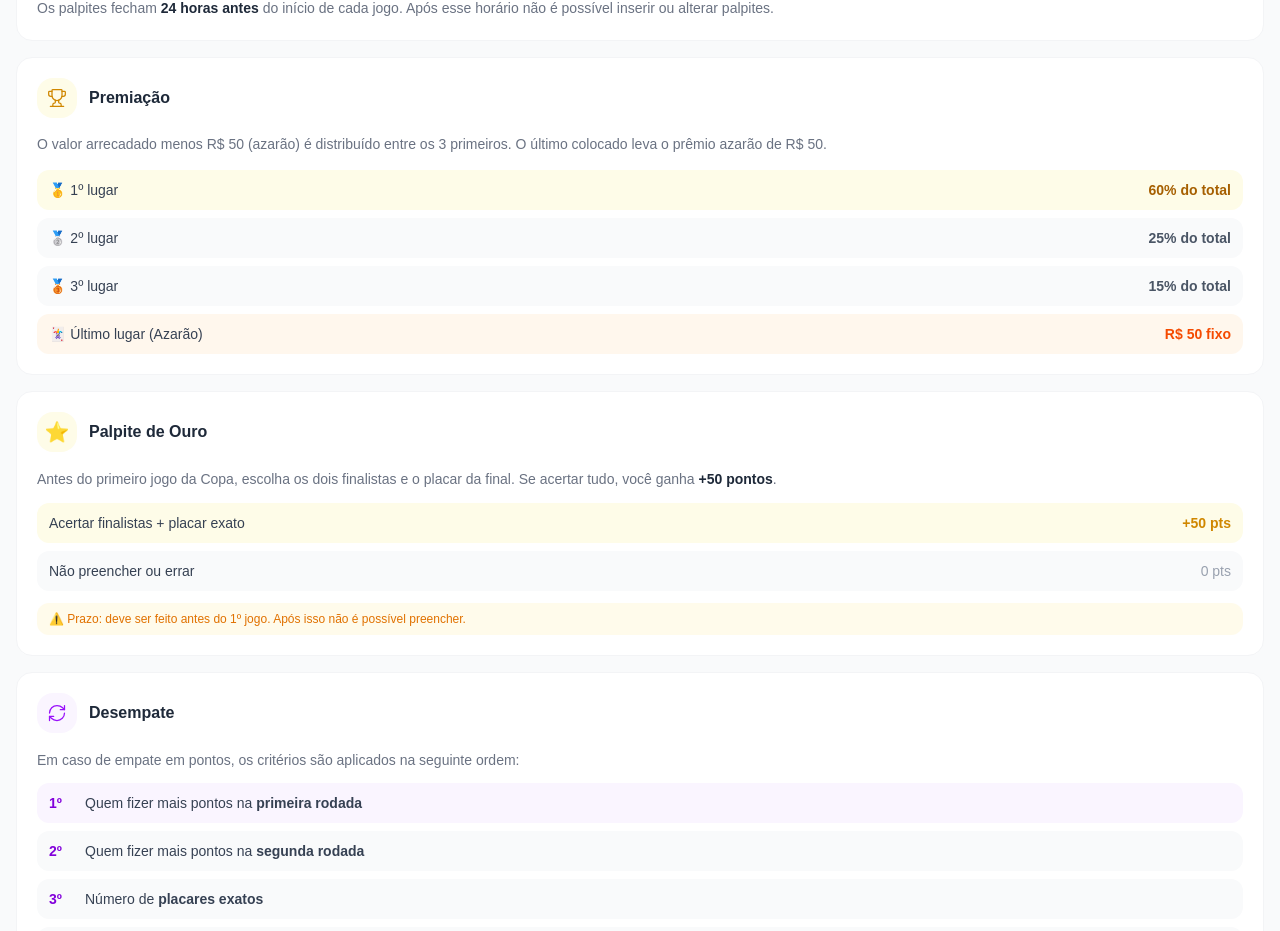
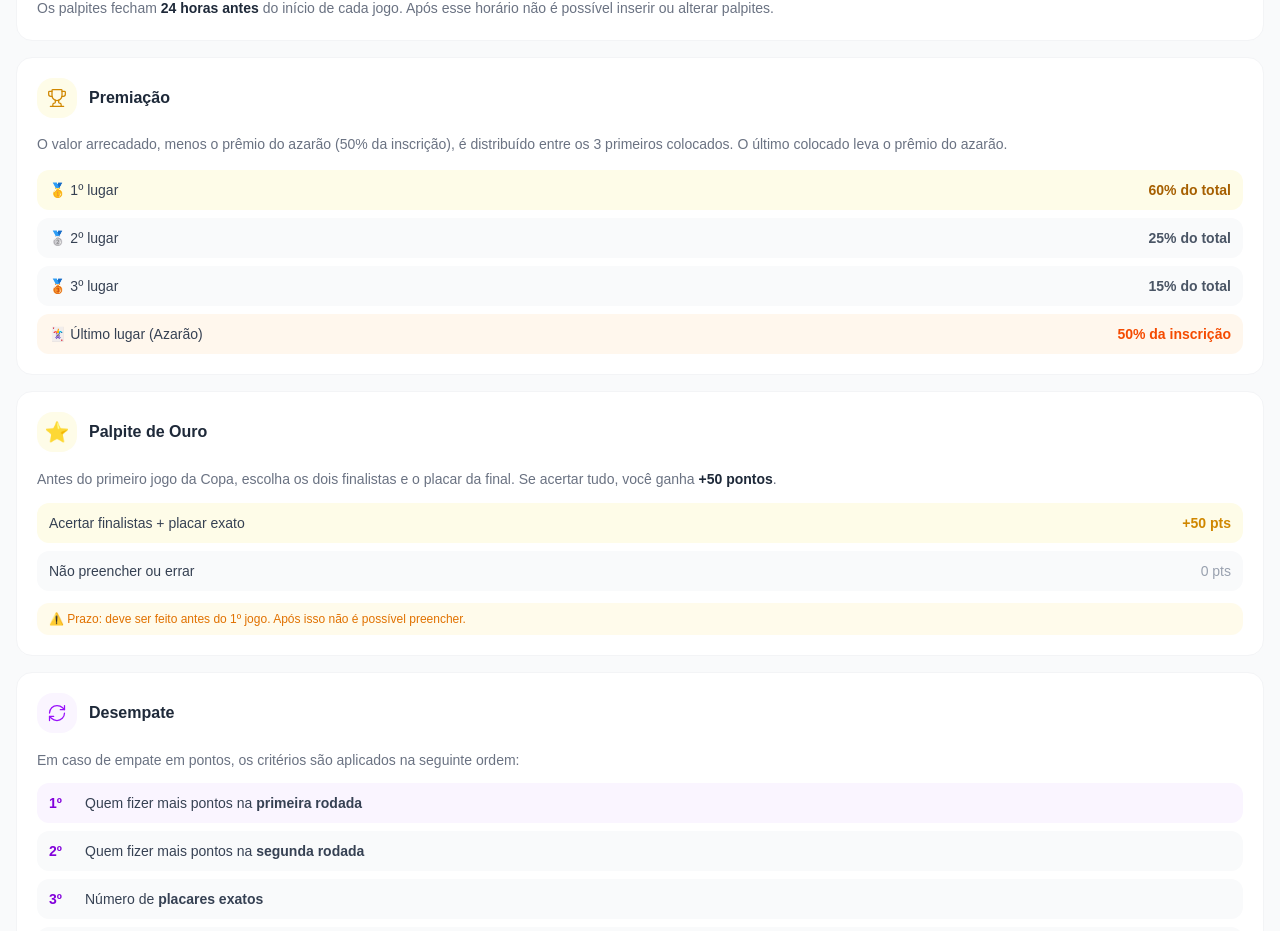
Before and after one commit to Igorsousa1397/bolao-dos-amigos, a Next.js app: page /regras in a window 1280 px wide. Shown: the part 874-1805 px from the top of the page. Built offline with nearby package versions, Linux system fonts and the light colour scheme; no server answers.

Commit message:
fix: restaura carregamento de dados no painel admin e corrige sintaxe

```diff
--- a/app/regras/page.tsx
+++ b/app/regras/page.tsx
@@ -5,12 +5,30 @@ import { useRouter } from 'next/navigation'
 import { createClient } from '@/lib/supabase/client'
 import { ArrowLeft, Trophy, Target, X, Plus, RefreshCw } from 'lucide-react'
 
+type LugarPremio = { lugar: number; pct: number }
+
+const PREMIACAO_PADRAO: LugarPremio[] = [
+  { lugar: 1, pct: 60 }, { lugar: 2, pct: 25 }, { lugar: 3, pct: 15 },
+]
+
+function medalhaLugar(lugar: number) {
+  if (lugar === 1) return '🥇'
+  if (lugar === 2) return '🥈'
+  if (lugar === 3) return '🥉'
+  return `${lugar}º`
+}
+
 export default function RegrasPage() {
   const router = useRouter()
   const supabase = createClient()
   const [habilitarOuro, setHabilitarOuro] = useState(true)
   const [habilitarExtra, setHabilitarExtra] = useState(true)
   const [habilitarAzarao, setHabilitarAzarao] = useState(true)
+  const [lugares, setLugares] = useState<LugarPremio[]>(PREMIACAO_PADRAO)
+  const [azaraoPct, setAzaraoPct] = useState(50)
+  const [valorExtra2, setValorExtra2] = useState(10)
+  const [valorExtra3, setValorExtra3] = useState(15)
+  const [valorExtra4, setValorExtra4] = useState(20)
 
   useEffect(() => {
     async function load() {
@@ -21,16 +39,27 @@ export default function RegrasPage() {
       if (!profile?.bolao_id) return
       const { data: bolao } = await supabase
         .from('boloes')
-        .select('habilitar_palpite_ouro, habilitar_palpite_extra, habilitar_azarao')
+        .select('habilitar_palpite_ouro, habilitar_palpite_extra, habilitar_azarao, premiacao, azarao_pct, valor_palpite_extra_2, valor_palpite_extra_3, valor_palpite_extra_4')
         .eq('id', profile.bolao_id).single()
       if (bolao) {
         setHabilitarOuro(bolao.habilitar_palpite_ouro ?? true)
         setHabilitarExtra(bolao.habilitar_palpite_extra ?? true)
         setHabilitarAzarao(bolao.habilitar_azarao ?? true)
+        if (Array.isArray(bolao.premiacao) && bolao.premiacao.length > 0) {
+          setLugares([...bolao.premiacao].sort((a: any, b: any) => a.lugar - b.lugar))
+        }
+        if (bolao.azarao_pct != null) setAzaraoPct(Number(bolao.azarao_pct))
+        setValorExtra2(Number(bolao.valor_palpite_extra_2 ?? 10))
+        setValorExtra3(Number(bolao.valor_palpite_extra_3 ?? 15))
+        setValorExtra4(Number(bolao.valor_palpite_extra_4 ?? 20))
       }
     }
     load()
   }, [])
+
+  function fmtReal(v: number) {
+    return `R$ ${v.toLocaleString('pt-BR', { minimumFractionDigits: 2 })}`
+  }
 
   return (
     <div className="min-h-screen bg-gray-50">
@@ -91,15 +120,15 @@ export default function RegrasPage() {
             </div>
             <div className="flex items-center justify-between py-2.5 px-3 bg-gray-50 rounded-xl">
               <span className="text-sm text-gray-700">2º palpite</span>
-              <span className="text-sm font-semibold text-gray-700">R$ 10,00</span>
+              <span className="text-sm font-semibold text-gray-700">{fmtReal(valorExtra2)}</span>
             </div>
             <div className="flex items-center justify-between py-2.5 px-3 bg-gray-50 rounded-xl">
               <span className="text-sm text-gray-700">3º palpite</span>
-              <span className="text-sm font-semibold text-gray-700">R$ 15,00</span>
+              <span className="text-sm font-semibold text-gray-700">{fmtReal(valorExtra3)}</span>
             </div>
             <div className="flex items-center justify-between py-2.5 px-3 bg-gray-50 rounded-xl">
               <span className="text-sm text-gray-700">4º palpite</span>
-              <span className="text-sm font-semibold text-gray-700">R$ 20,00</span>
+              <span className="text-sm font-semibold text-gray-700">{fmtReal(valorExtra4)}</span>
             </div>
           </div>
         </div>
@@ -124,25 +153,21 @@ export default function RegrasPage() {
             </div>
             <h2 className="font-semibold text-gray-800">Premiação</h2>
           </div>
-          <p className="text-sm text-gray-500 mb-4">O valor arrecadado menos R$ 50 (azarão) é distribuído entre os 3 primeiros. O último colocado leva o prêmio azarão de R$ 50.</p>
+          <p className="text-sm text-gray-500 mb-4">
+            O valor arrecadado{habilitarAzarao ? `, menos o prêmio do azarão (${azaraoPct}% da inscrição),` : ''} é distribuído entre os {lugares.length === 1 ? 'premiados' : `${lugares.length} primeiros`} colocados{habilitarAzarao ? '. O último colocado leva o prêmio do azarão' : ''}.
+          </p>
           <div className="flex flex-col gap-2">
-            <div className="flex items-center justify-between py-2.5 px-3 bg-yellow-50 rounded-xl">
-              <span className="text-sm font-medium text-gray-700">🥇 1º lugar</span>
-              <span className="text-sm font-bold text-yellow-700">60% do total</span>
-            </div>
-            <div className="flex items-center justify-between py-2.5 px-3 bg-gray-50 rounded-xl">
-              <span className="text-sm font-medium text-gray-700">🥈 2º lugar</span>
-              <span className="text-sm font-bold text-gray-600">25% do total</span>
-            </div>
-            <div className="flex items-center justify-between py-2.5 px-3 bg-gray-50 rounded-xl">
-              <span className="text-sm font-medium text-gray-700">🥉 3º lugar</span>
-              <span className="text-sm font-bold text-gray-600">15% do total</span>
-            </div>
+            {lugares.map((l, i) => (
+              <div key={l.lugar} className={`flex items-center justify-between py-2.5 px-3 rounded-xl ${i === 0 ? 'bg-yellow-50' : 'bg-gray-50'}`}>
+                <span className="text-sm font-medium text-gray-700">{medalhaLugar(l.lugar)} {l.lugar}º lugar</span>
+                <span className={`text-sm font-bold ${i === 0 ? 'text-yellow-700' : 'text-gray-600'}`}>{l.pct}% do total</span>
+              </div>
+            ))}
           </div>
           {habilitarAzarao && (
             <div className="flex items-center justify-between py-2.5 px-3 bg-orange-50 rounded-xl mt-2">
               <span className="text-sm font-medium text-gray-700">🃏 Último lugar (Azarão)</span>
-              <span className="text-sm font-bold text-orange-600">R$ 50 fixo</span>
+              <span className="text-sm font-bold text-orange-600">{azaraoPct}% da inscrição</span>
             </div>
           )}
         </div>
```
